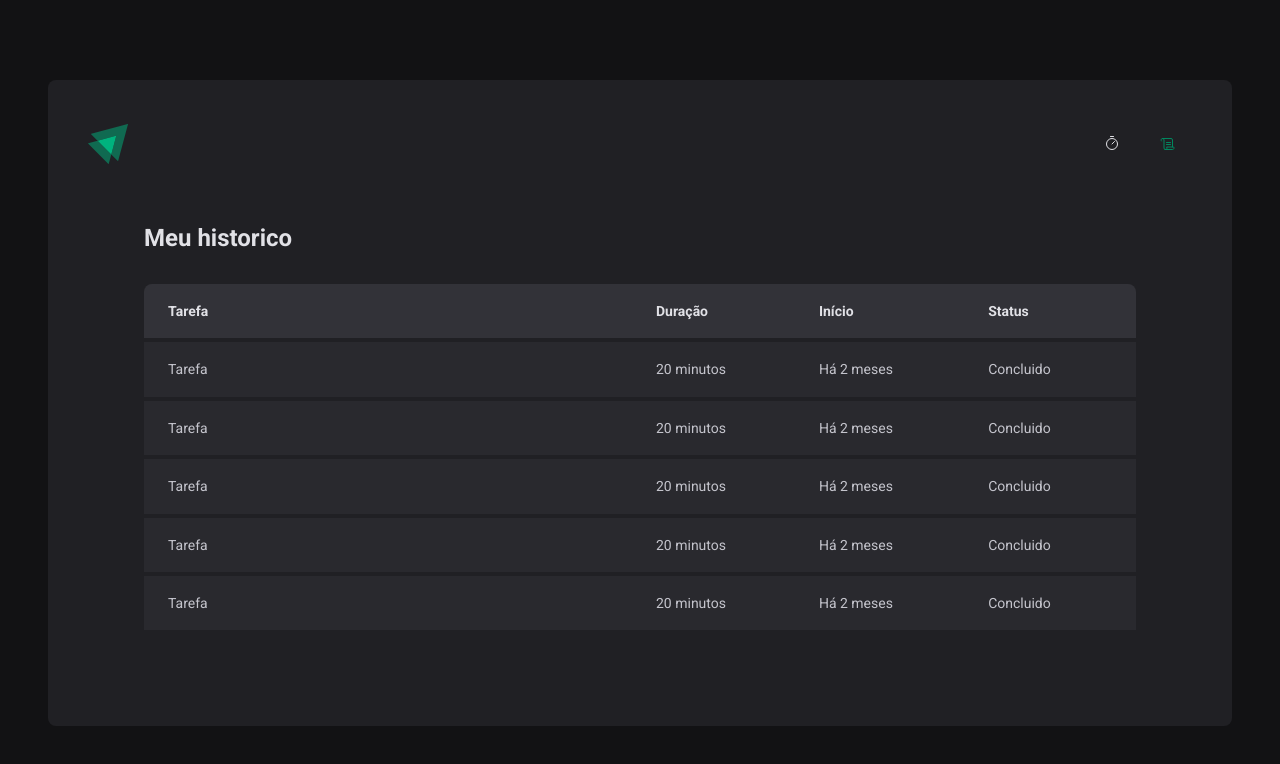
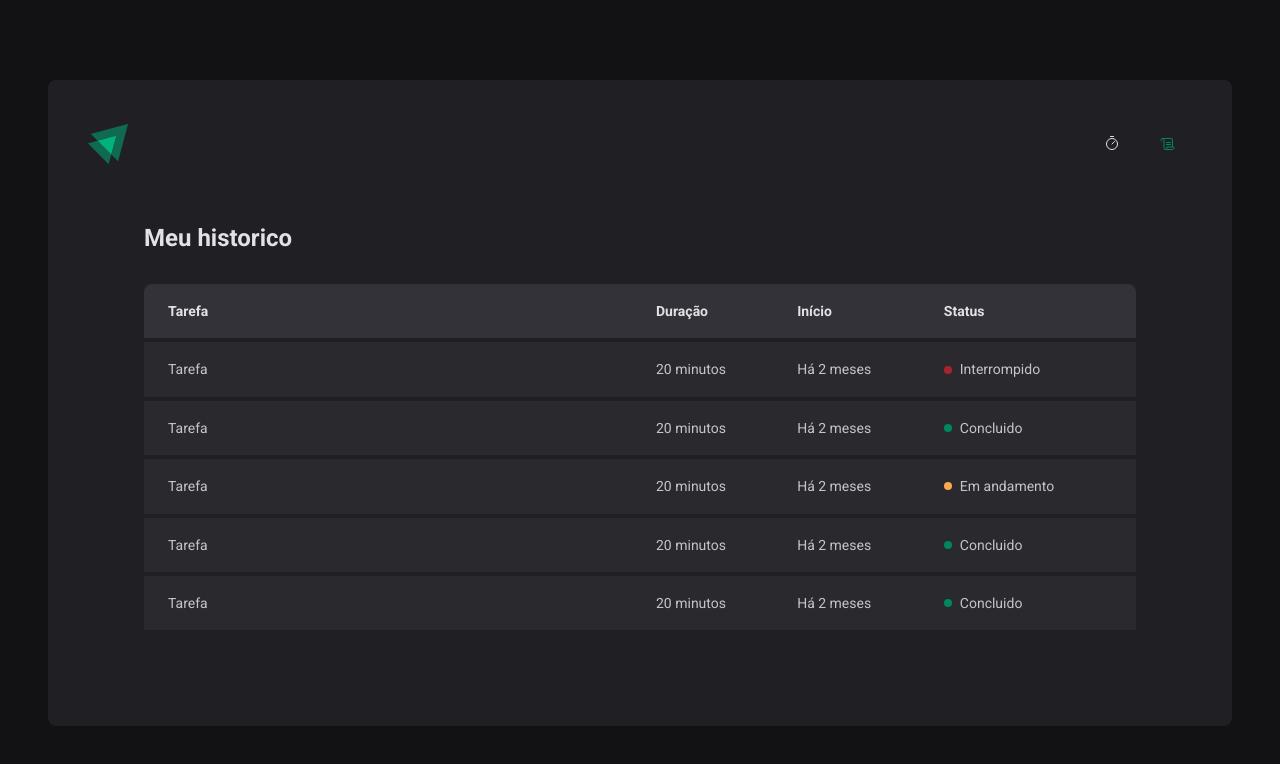
Before and after one commit to 4llves/IgniteTimer, a React (Vite) app: page /history in a window 1280 px wide. Shown: the top 764 px of the page. Built offline with nearby package versions, Linux system fonts and the light colour scheme.

Commit message:
finalizando o css da page history

```diff
--- a/src/pages/History/index.tsx
+++ b/src/pages/History/index.tsx
@@ -1,4 +1,4 @@
-import { HistoryContainer, HistoryList } from './styles'
+import { HistoryContainer, HistoryList, Status } from './styles'
 
 export function History() {
   return (
@@ -20,31 +20,41 @@
               <td>Tarefa</td>
               <td>20 minutos</td>
               <td>Há 2 meses</td>
-              <td>Concluido</td>
+              <td>
+                <Status statusColor="red">Interrompido</Status>
+              </td>
             </tr>
             <tr>
               <td>Tarefa</td>
               <td>20 minutos</td>
               <td>Há 2 meses</td>
-              <td>Concluido</td>
+              <td>
+                <Status statusColor="green">Concluido</Status>
+              </td>
             </tr>
             <tr>
               <td>Tarefa</td>
               <td>20 minutos</td>
               <td>Há 2 meses</td>
-              <td>Concluido</td>
+              <td>
+                <Status statusColor="yellow">Em andamento</Status>
+              </td>
             </tr>
             <tr>
               <td>Tarefa</td>
               <td>20 minutos</td>
               <td>Há 2 meses</td>
-              <td>Concluido</td>
+              <td>
+                <Status statusColor="green">Concluido</Status>
+              </td>
             </tr>
             <tr>
               <td>Tarefa</td>
               <td>20 minutos</td>
               <td>Há 2 meses</td>
-              <td>Concluido</td>
+              <td>
+                <Status statusColor="green">Concluido</Status>
+              </td>
             </tr>
           </tbody>
         </table>
--- a/src/pages/History/styles.ts
+++ b/src/pages/History/styles.ts
@@ -60,3 +60,27 @@
     }
   }
 `
+
+const STATUS_COLOR = {
+  yellow: 'yellow-500',
+  green: 'green-500',
+  red: 'red-500',
+} as const
+
+interface StatusProps {
+  statusColor: keyof typeof STATUS_COLOR
+}
+
+export const Status = styled.span<StatusProps>`
+  display: flex;
+  align-items: center;
+  gap: 0.5rem;
+
+  &::before {
+    content: '';
+    width: 0.5rem;
+    height: 0.5rem;
+    border-radius: 50%;
+    background: ${(props) => props.theme[STATUS_COLOR[props.statusColor]]};
+  }
+`
```
